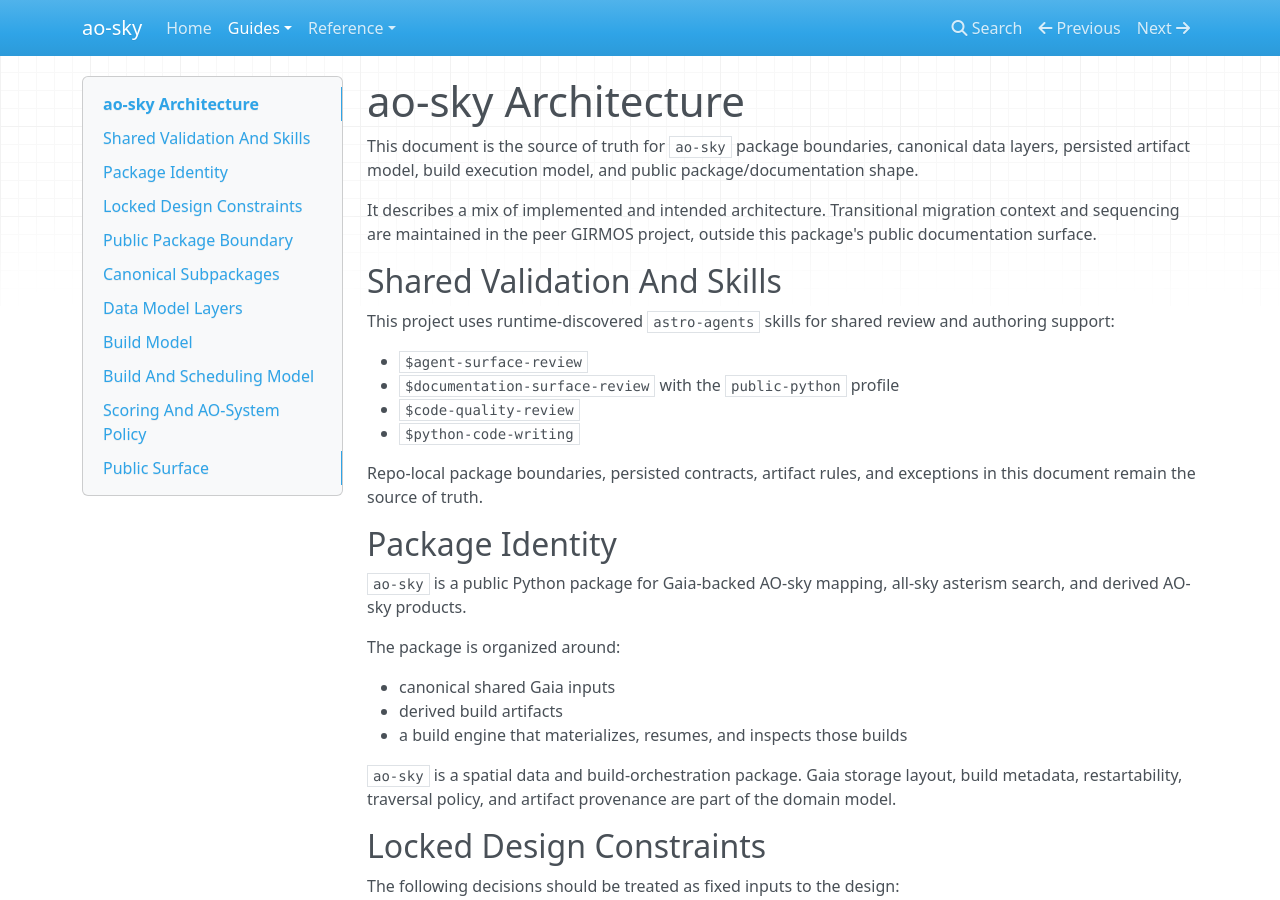
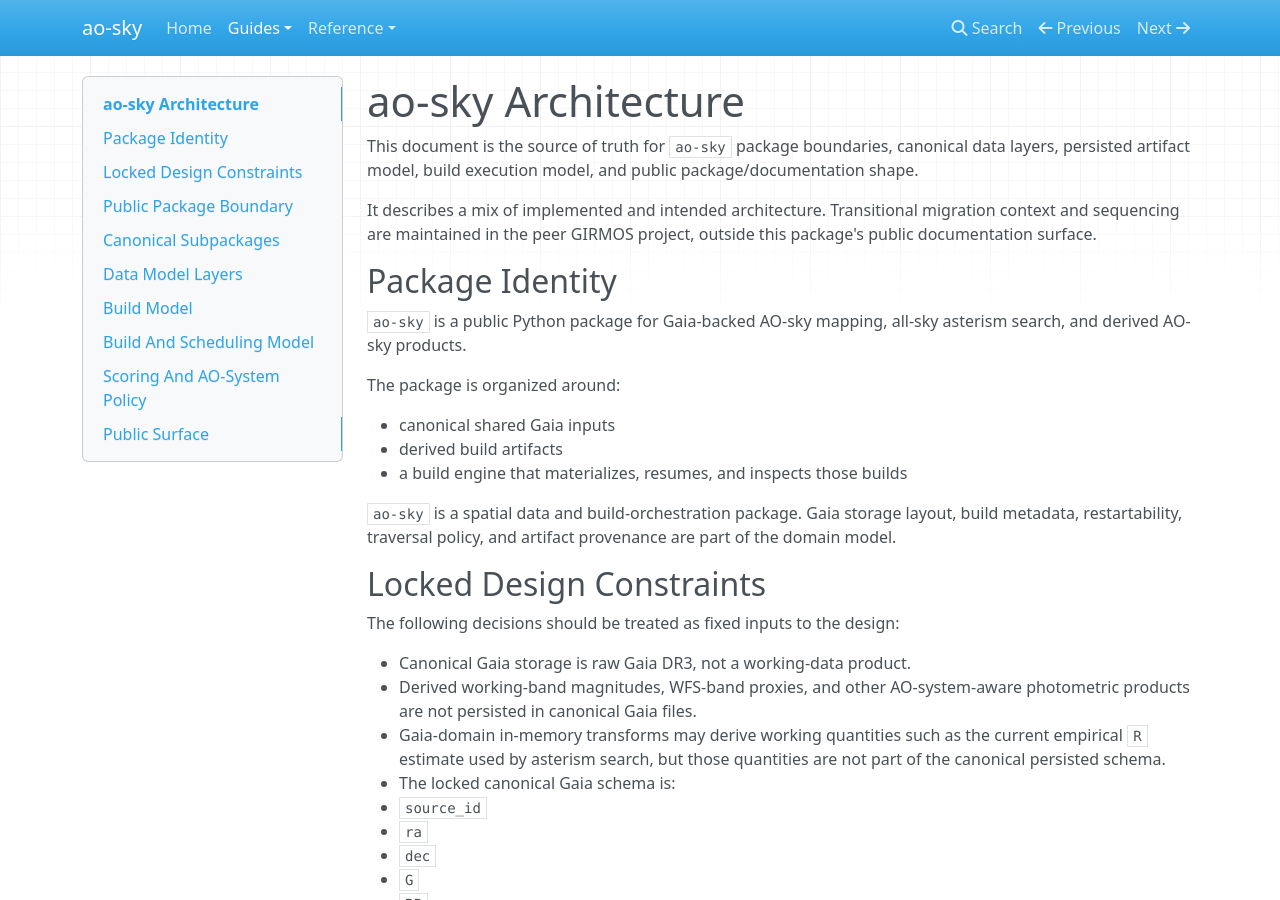
Before and after one commit to nvnunes/ao-sky, an MkDocs documentation site: the page built from docs/architecture.md, in a window 1280 px wide and 900 px high. Built offline with MkDocs 1.6.1, drawn with Linux system fonts in a browser that asks for light colours; nearby versions of some CDN libraries.

Commit message:
Remove automatic agent review routing

```diff
--- a/docs/architecture.md
+++ b/docs/architecture.md
@@ -7,18 +7,6 @@ package/documentation shape.
 It describes a mix of implemented and intended architecture. Transitional
 migration context and sequencing are maintained in the peer GIRMOS project,
 outside this package's public documentation surface.
-
-## Shared Validation And Skills
-
-This project uses runtime-discovered `astro-agents` skills for shared review and authoring support:
-
-- `$agent-surface-review`
-- `$documentation-surface-review` with the `public-python` profile
-- `$code-quality-review`
-- `$python-code-writing`
-
-Repo-local package boundaries, persisted contracts, artifact rules, and
-exceptions in this document remain the source of truth.
 
 ## Package Identity
 
```
Also changed, not shown: AGENTS.md (+0 -5 lines), docs/testing.md (+0 -11 lines).
